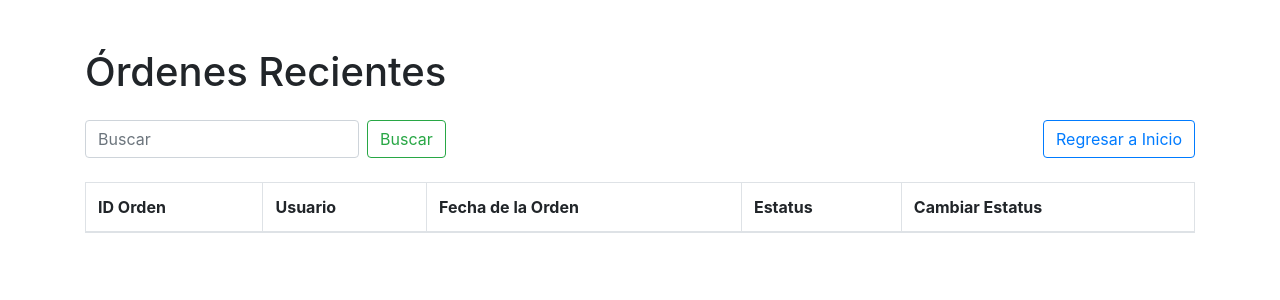
After one commit to emiliodlb/ProWeb-PIA, a PHP site: page /modificar_estatus.php in a window 1280 px wide. The commit adds this page. Shown: the top 300 px of the page. Run offline with PHP 8.4, Linux system fonts and the light colour scheme; tables that the repository leaves empty or names only in its code hold one stand-in row (values such as "Sample post"); lists and menus that the app fills with data are empty.

Commit message:
funcion cambiar estatus de orden (con barra de busqueda)

```diff
--- /dev/null
+++ b/modificar_estatus.php
@@ -0,0 +1,92 @@
+<?php
+include_once 'app/conexion.inc.php';
+
+$search = isset($_GET['search']) ? $_GET['search'] : '';
+
+try {
+    conexion::abrir_conexion();
+    $conexion = conexion::obtener_conexion();
+
+    $fechaHoy = date('Y-m-d 23:59:59');
+    $fechaDosDiasAntes = date('Y-m-d 00:00:00', strtotime('-2 days'));
+
+    $sql = "SELECT o.*, u.NombreUsuario, e.NombreEstatus
+            FROM orden o
+            INNER JOIN usuario u ON o.IdMesa = u.IdUsuario
+            INNER JOIN estatusorden e ON o.IdEstatusOrden = e.IdEstatusOrden
+            WHERE (o.FechaOrden BETWEEN :fechaDosDiasAntes AND :fechaHoy)
+            AND (o.IdOrden LIKE :search
+            OR u.NombreUsuario LIKE :search)
+            ORDER BY o.FechaOrden DESC";
+    $sentencia = $conexion->prepare($sql);
+    $likeSearch = "%".$search."%";
+    $sentencia->bindParam(':fechaDosDiasAntes', $fechaDosDiasAntes, PDO::PARAM_STR);
+    $sentencia->bindParam(':fechaHoy', $fechaHoy, PDO::PARAM_STR);
+    $sentencia->bindParam(':search', $likeSearch, PDO::PARAM_STR);
+    $sentencia->execute();
+    $ordenes = $sentencia->fetchAll(PDO::FETCH_ASSOC);
+
+    conexion::cerrar_conexion();
+} catch (PDOException $ex) {
+    print "ERROR: " . $ex->getMessage() . "<br>";
+    die();
+}
+?>
+
+<!DOCTYPE html>
+<html lang="es">
+<head>
+    <meta charset="UTF-8">
+    <meta name="viewport" content="width=device-width, initial-scale=1.0">
+    <title>Órdenes Recientes</title>
+    <link rel="stylesheet" href="https://stackpath.bootstrapcdn.com/bootstrap/4.5.2/css/bootstrap.min.css">
+    <link rel="stylesheet" href="styles/ordenes.css">
+</head>
+<body>
+    <div class="container mt-5">
+        <h1 class="mb-4">Órdenes Recientes</h1>
+
+        <div class="d-flex justify-content-between mb-4">
+            <form class="form-inline" method="get" action="">
+                <input class="form-control mr-sm-2" type="search" name="search" placeholder="Buscar" aria-label="Buscar" value="<?php echo htmlspecialchars($search); ?>">
+                <button class="btn btn-outline-success my-2 my-sm-0" type="submit">Buscar</button>
+            </form>
+            <a href="inicio.php" class="btn btn-outline-primary">Regresar a Inicio</a>
+        </div>
+
+        <table class="table table-bordered">
+            <thead>
+                <tr>
+                    <th scope="col">ID Orden</th>
+                    <th scope="col">Usuario</th>
+                    <th scope="col">Fecha de la Orden</th>
+                    <th scope="col">Estatus</th>
+                    <th scope="col">Cambiar Estatus</th>
+                </tr>
+            </thead>
+            <tbody>
+                <?php foreach ($ordenes as $orden): ?>
+                <tr>
+                    <td><?php echo $orden['IdOrden']; ?></td>
+                    <td><?php echo $orden['NombreUsuario']; ?></td>
+                    <td><?php echo $orden['FechaOrden']; ?></td>
+                    <td><?php echo $orden['NombreEstatus']; ?></td>
+                    <td>
+                        <form action="cambiar_estatus.php" method="post">
+                            <input type="hidden" name="idOrden" value="<?php echo $orden['IdOrden']; ?>">
+                            <select class="form-control" name="nuevoEstatus">
+                                <option value="1" <?php if($orden['IdEstatusOrden'] == 1) echo 'selected'; ?>>ACTIVO</option>
+                                <option value="2" <?php if($orden['IdEstatusOrden'] == 2) echo 'selected'; ?>>PREPARANDO</option>
+                                <option value="3" <?php if($orden['IdEstatusOrden'] == 3) echo 'selected'; ?>>ENTREGADO</option>
+                                <option value="4" <?php if($orden['IdEstatusOrden'] == 4) echo 'selected'; ?>>CANCELADA</option>
+                            </select>
+                            <button type="submit" class="btn btn-primary mt-2">Cambiar</button>
+                        </form>
+                    </td>
+                </tr>
+                <?php endforeach; ?>
+            </tbody>
+        </table>
+    </div>
+</body>
+</html>
```
Also changed, not shown: cambiar_estatus.php (added, +30 -0 lines), inicio.php (+4 -4 lines).
